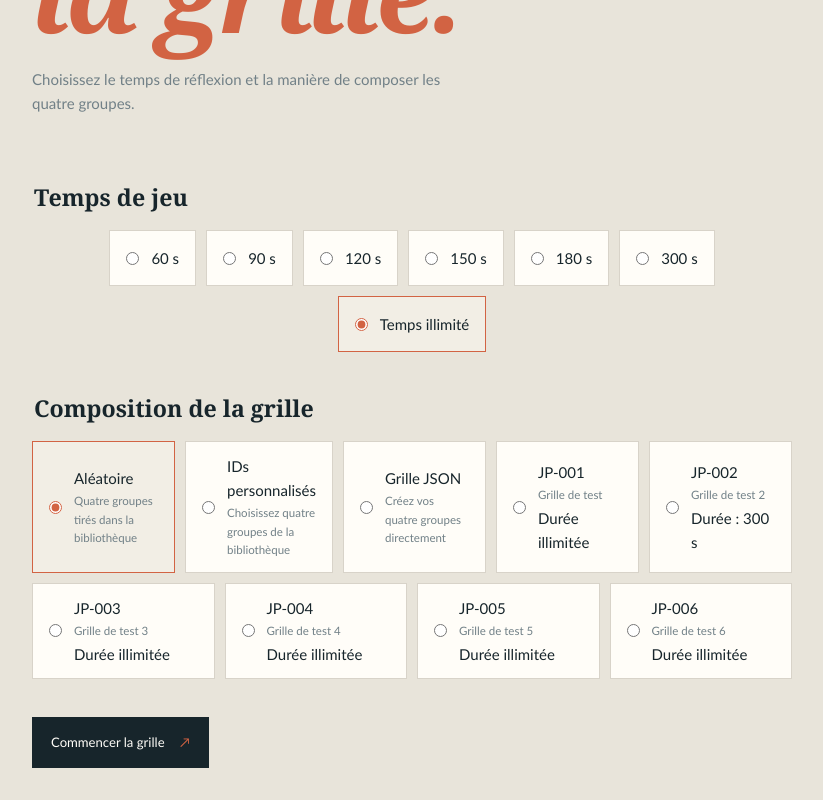
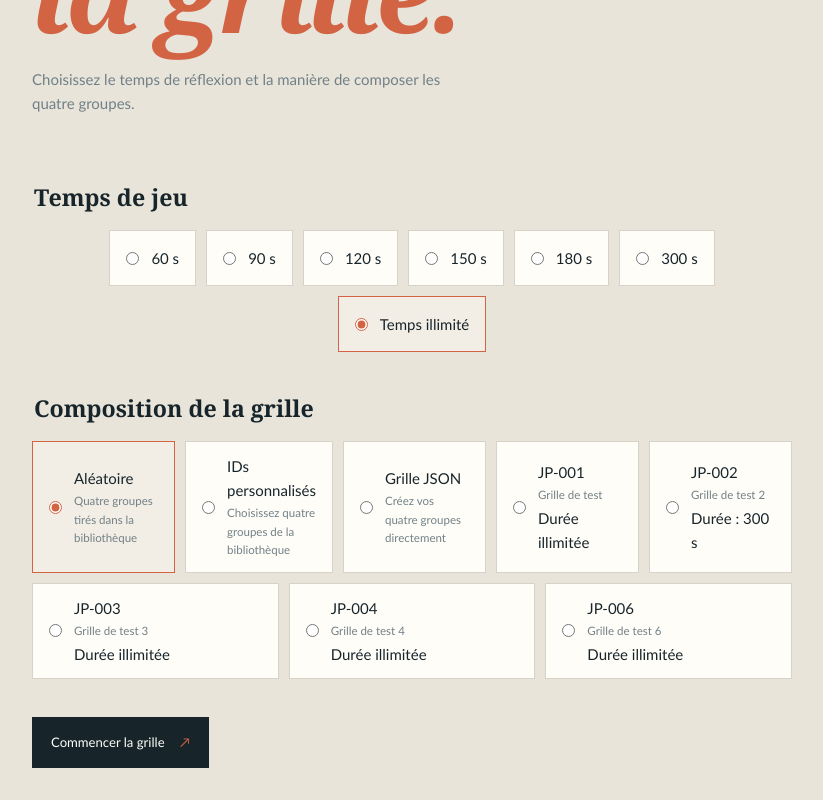
Before and after one commit to John-Paul-DUBECQ/onlyConnectJP, a Vue app: page /grid in a window 1280 px wide. Shown: the part 372-1172 px from the top of the page, without its empty margins (80-903 px from the left). Built offline with nearby package versions, Linux system fonts and the light colour scheme; the HTML template or start-up script is replaced by a standard one.

Commit message:
Fix JP-005

```diff
--- a/src/games/grid/data/grid.ts
+++ b/src/games/grid/data/grid.ts
@@ -126,6 +126,11 @@ export const gridGroups: GridGroup[] = [
     id: 23,
     title: 'Mots de l\'alphabet phonétique international',
     items: ['Bravo', 'Lima', 'Oscar', 'Echo'],
+  },
+  {
+    id: 24,
+    title: 'L\'ile ___ dans la fiction',
+    items: ['Enfants', 'Trésor', 'Mystérieuse', 'Noire'],
   }
 ]
 
@@ -151,11 +156,6 @@ export const gridSeeds: GridSeed[] = [
     groupIds: [15, 22, 20, 21],
   },
   {
-    seed: 'JP-005',
-    description: 'Grille de test 5',
-    groupIds: [3, 3, 3, 3],
-  },
-  {
     seed: 'JP-006',
     description: 'Grille de test 6',
     groupIds: [3, 2, 23, 1],
```
